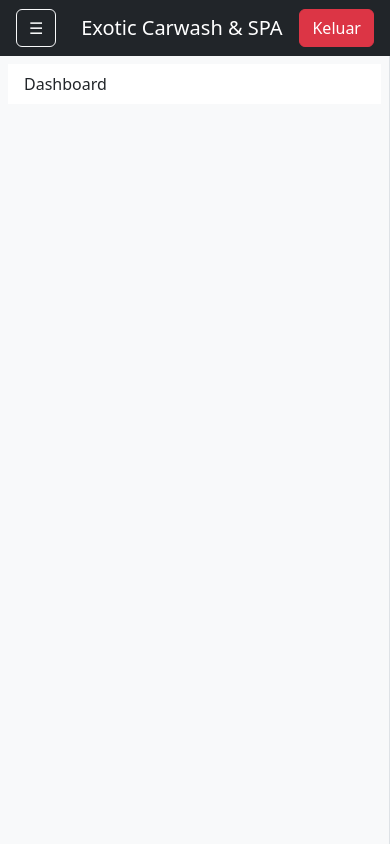
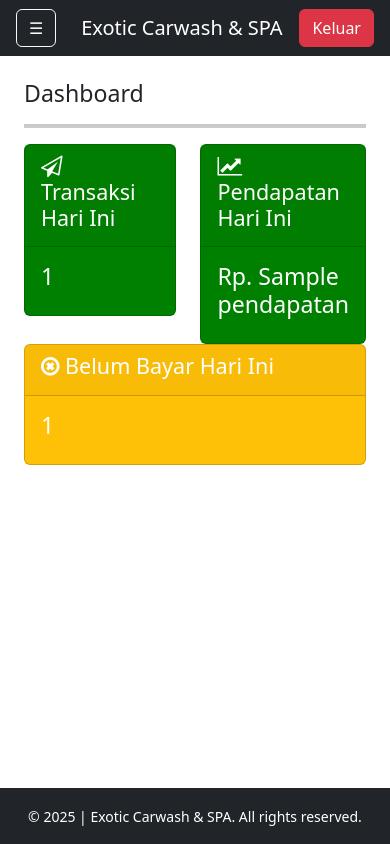
Before and after one commit to TifanoOgotan/Dashboard-Exotic-Carwash, a Flask app: template app/templates/dashboard.html in a window 390 px wide. Run offline with Flask 3, Linux system fonts and the light colour scheme; the template is opened without the code that fills it: most values are stand-ins (such as "Sample title", 1, 10 or a date in 2020); some libraries are stand-ins or nearby versions.

Commit message:
update exotic carwash

```diff
--- a/app/static/css/style.css
+++ b/app/static/css/style.css
@@ -1,4 +1,5 @@
-html, body {
+html,
+body {
   height: 100%;
   margin: 0;
   padding: 0;
@@ -54,27 +55,8 @@ footer {
   padding: 10px 0;
 }
 
-/* Mobile responsive */
-@media (max-width: 767px) {
-  #sidebar {
-    width: 100%;
-    height: calc(100vh - 56px);
-    position: fixed;
-    top: 56px;
-    left: 0;
-    background-color: #f8f9fa;
-    /* display: none; */
-    z-index: 1040;
-    overflow-y: auto;
-  }
-  /* #sidebar.show {
-    display: block;
-  } */
-  #main-content {
-    padding: 15px;
-    height: auto;
-  }
-  .d-flex {
-    flex-direction: column;
+@media (max-width: 1024px) and (orientation: landscape) {
+  .card-zoom {
+    zoom: 0.70;
   }
 }
--- a/app/templates/base.html
+++ b/app/templates/base.html
@@ -25,7 +25,7 @@
     <script src="{{ url_for('static', filename='plugin/bootstrap/js/bootstrap.bundle.min.js') }}"></script>
 
     <!-- Bootstrap Datepicker -->
-     <link
+    <link
       rel="stylesheet"
       href="{{ url_for('static', filename='plugindatepicker/css/bootstrap-datepicker.min.css') }}"
     />
@@ -68,12 +68,6 @@
       });
     </script>
     {% endfor %} {% endif %} {% endwith %}
-
-    <!-- Loading Page -->
-    <!-- <div id="page-loading">
-        <img id="page-loading-image" src="/static/img/loaging.gif" alt="Loading..."
-            style="opacity: 1; border-radius:80px;">
-    </div> -->
 
     <!-- Navbar -->
     <nav class="navbar navbar-dark bg-dark px-3">
@@ -126,6 +120,9 @@
 
     <!-- JS -->
     <script>
+      $(document).ready(function () {
+        document.getElementById("sidebar").classList.toggle("d-none");
+      });
       document
         .getElementById("sidebarToggle")
         .addEventListener("click", function () {
```
